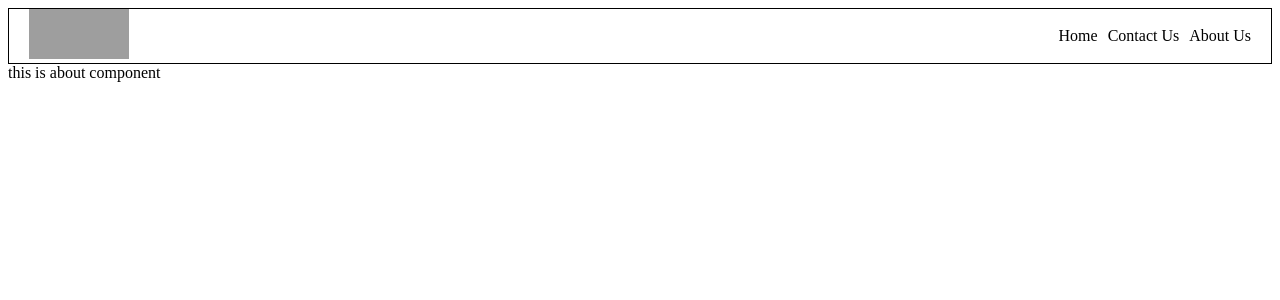
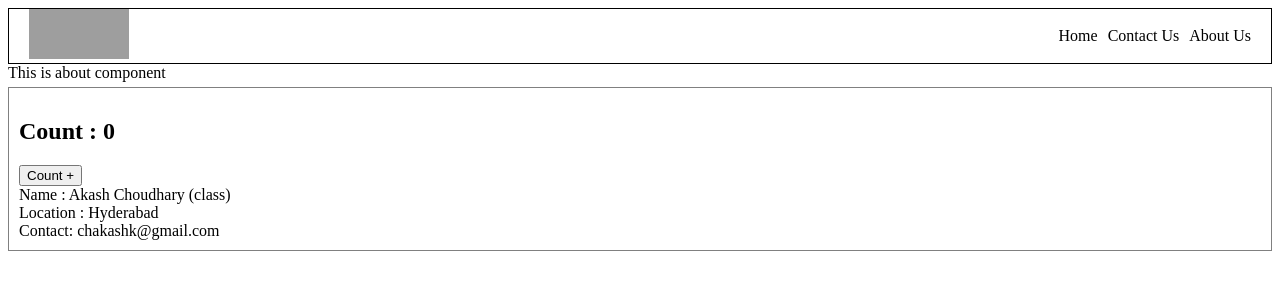
Before and after one commit to Choudhary022/Learn-React, a React (Vite) app: page /about in a window 1280 px wide. Shown: the top 300 px of the page. Built offline with nearby package versions, Linux system fonts and the light colour scheme; grey boxes are pictures that could not be loaded.

Commit message:
Created a class based Component

```diff
--- a/index.css
+++ b/index.css
@@ -111,3 +111,12 @@ a {
     display: flex;
     gap: 8;
 }
+
+
+/*  About Page */
+
+.User-container{
+    border:1px solid grey;
+    padding:10px;
+    margin-top: 5px;
+}
--- a/src/App.js
+++ b/src/App.js
@@ -10,7 +10,7 @@ import ReactDOM from "react-dom/client";
 import Header from "./components/Header";
 import Body from "./components/Body";
 import Error from "./components/Error";
-import About from "./components/about";
+import About from "./components/About";
 import Contact from "./components/Contact";
 
 import RestaurantDetails from "./components/restaurantDetail";
--- a/src/components/About.js
+++ b/src/components/About.js
@@ -1,13 +1,13 @@
+import User from "./User"
+import UserClass from "./UserClass";
 
+export const About = () => {
 
-
- export const About = () => {
-
-
-    return (<>
-        this is about component
-
-    </>)
+    return (<div>
+        This is about component
+        {/* <User  name={"Akash Chouodhary (function) "} location={"Hyderabad"}/> */}
+        <UserClass name={"Akash Choudhary (class)"} location={"Hyderabad"}/>
+    </div>)
 }
 
 export default About;
--- /dev/null
+++ b/src/components/User.js
@@ -0,0 +1,14 @@
+
+const User = ({name,location}) => {
+
+
+    return (<div className="User-container">
+
+        <div> Name : {name}</div>
+        <div>Location : {location}</div>
+        <div>Contact: chakashk@gmail.com </div>
+
+    </div>)
+}
+
+export default User;
--- /dev/null
+++ b/src/components/UserClass.js
@@ -0,0 +1,34 @@
+import React from "react";
+
+class UserClass extends React.Component {
+
+    constructor(props) {
+        super(props);
+
+        this.state={
+            count:0
+        }
+    }
+
+
+    render() {
+
+        const { name, location } = this.props;
+        const {count}=this.state;
+        return (<div className="User-container">
+            <h2>Count : {count}</h2>
+            <button onClick={()=>{
+                this.setState({
+                    count:this.state.count+1
+                })
+            }}>Count +</button>
+            <div> Name : {name}  </div>
+            <div>Location : {location}</div>
+            <div>Contact: chakashk@gmail.com </div>
+
+        </div>)
+
+    }
+}
+
+export default UserClass;
```
